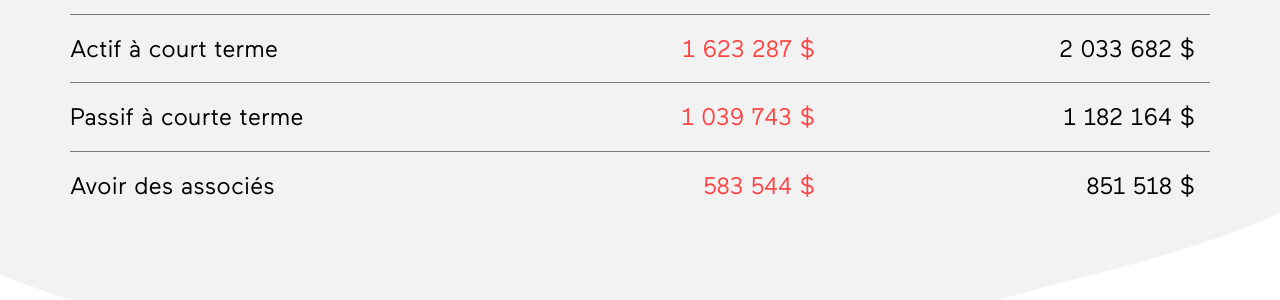
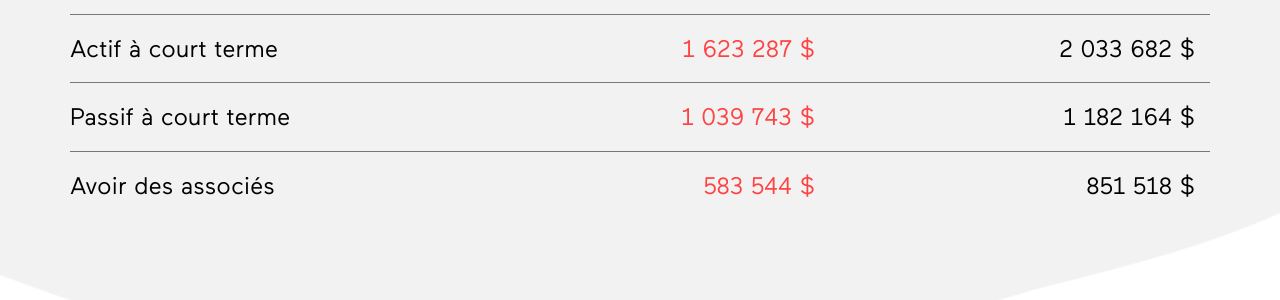
Before and after one commit to sssoz/annual-report-2016, a Jekyll site: the page built from index.html, in a window 1280 px wide and 900 px high, scrolled down 23828 px. Shown: the part 153-453 px from the top of the window. Built offline with Jekyll 4.4.1, drawn with Linux system fonts in a browser that asks for light colours; some web fonts are replaced.

Commit message:
Update fr-05-bilan-financier.markdown

```diff
--- a/_sections/fr-05-bilan-financier.markdown
+++ b/_sections/fr-05-bilan-financier.markdown
@@ -65,7 +65,7 @@ order: 05
 - #### Actif à court terme
   - 1 623 287
   - 2 033 682
-- #### Passif à courte terme
+- #### Passif à court terme
   - 1 039 743
   - 1 182 164
 - #### Avoir des associés
```
